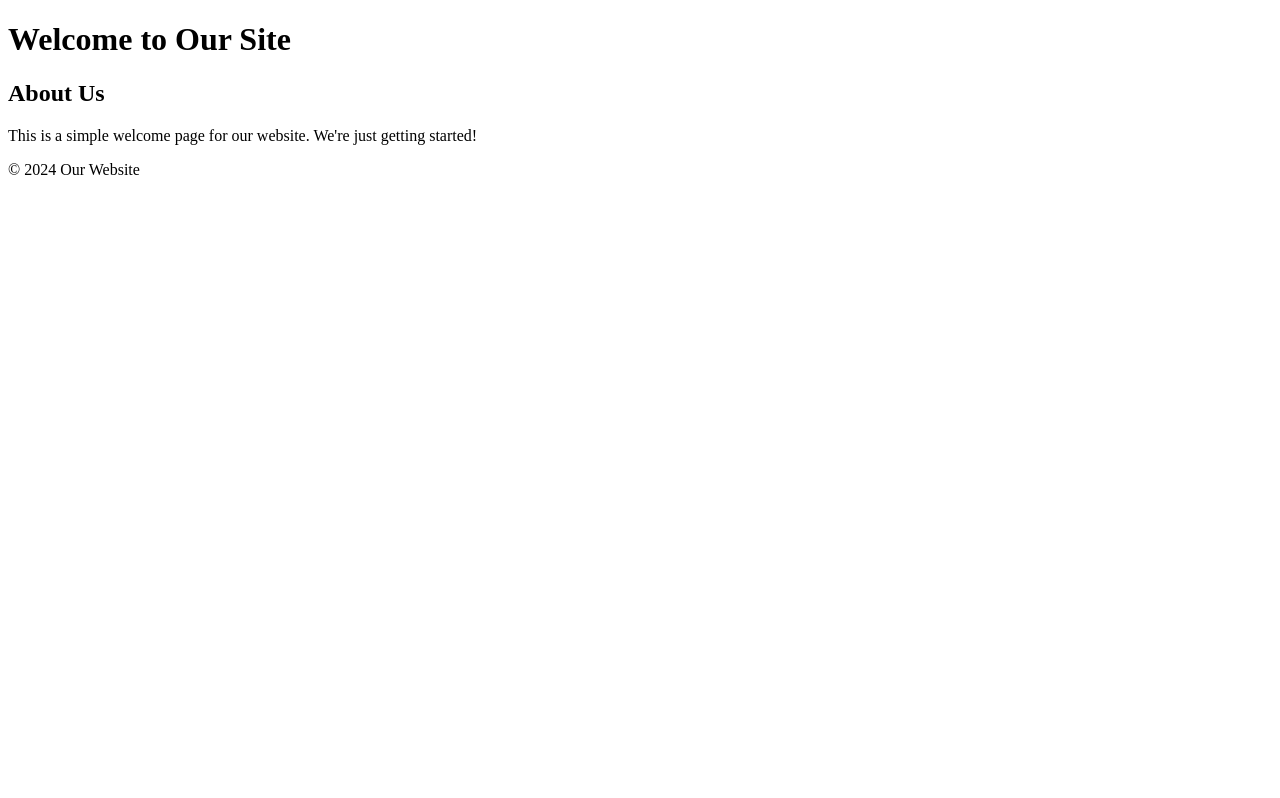
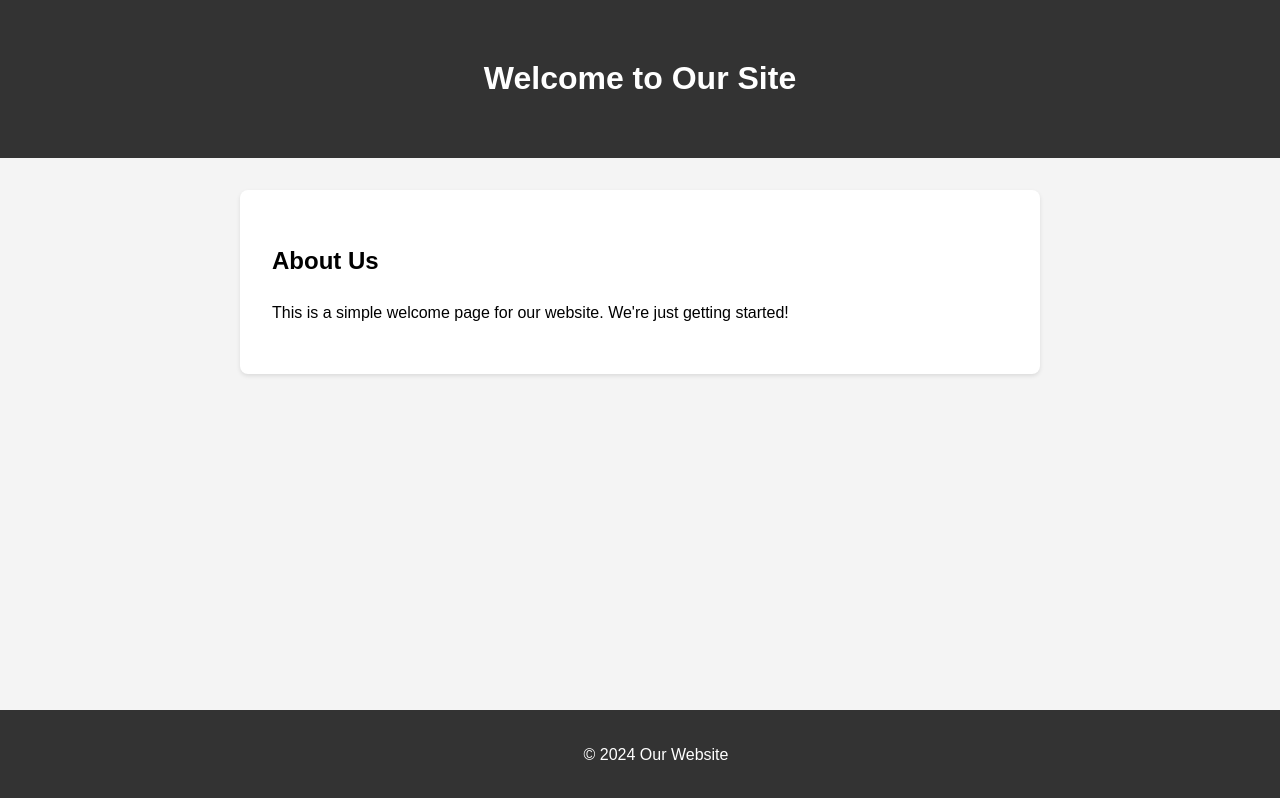
Before and after one commit to SaudiJew/SaudiJew-test, a plain HTML site: page index.html in a window 1280 px wide. Drawn offline with Linux system fonts and the light colour scheme.

Commit message:
Add CSS styling to the page

```diff
--- a/index.html
+++ b/index.html
@@ -4,6 +4,45 @@
     <meta charset="UTF-8">
     <meta name="viewport" content="width=device-width, initial-scale=1.0">
     <title>Welcome Page</title>
+    <style>
+        body {
+            font-family: Arial, sans-serif;
+            line-height: 1.6;
+            margin: 0;
+            padding: 0;
+            background-color: #f4f4f4;
+        }
+
+        header {
+            background-color: #333;
+            color: white;
+            text-align: center;
+            padding: 2rem;
+        }
+
+        main {
+            max-width: 800px;
+            margin: 2rem auto;
+            padding: 0 1rem;
+        }
+
+        section {
+            background-color: white;
+            padding: 2rem;
+            border-radius: 8px;
+            box-shadow: 0 2px 4px rgba(0,0,0,0.1);
+        }
+
+        footer {
+            text-align: center;
+            padding: 1rem;
+            background-color: #333;
+            color: white;
+            position: fixed;
+            bottom: 0;
+            width: 100%;
+        }
+    </style>
 </head>
 <body>
     <header>
```
